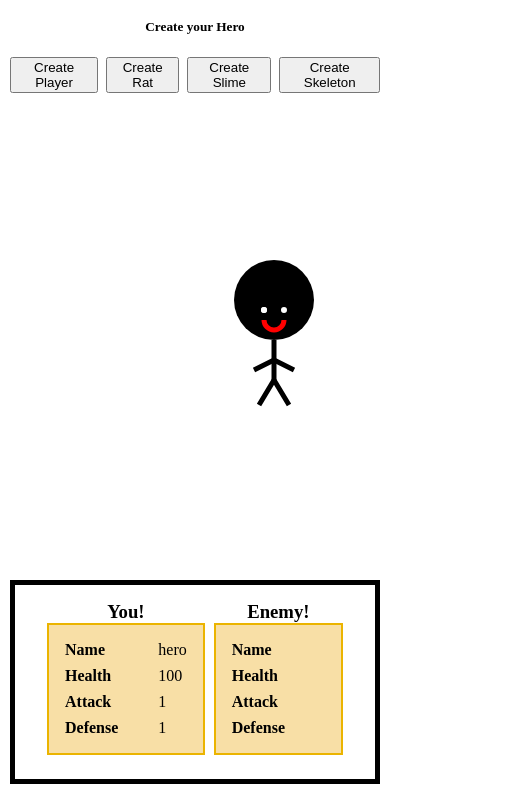
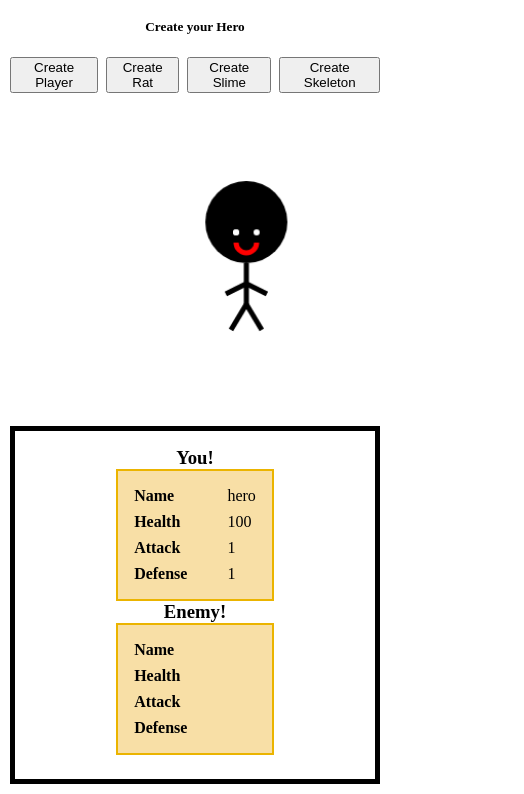
Before and after one commit to AlyxMoon/epicodus-react-week01-rpg, a website built with webpack: page src/index.html in a window 390 px wide. Shown: the part 50-844 px from the top of the page, 524 px wide, since content can reach past the window. Built offline with nearby package versions, Linux system fonts and the light colour scheme.

Commit message:
add some responsive styling for example

```diff
--- a/src/index.html
+++ b/src/index.html
@@ -37,7 +37,7 @@
   </main>
 
   <div class="characters">
-    <canvas id="myPlayer" height="150" width="450"></canvas>
+    <canvas id="myPlayer"></canvas>
   </div>
 
   <footer class="stats">
--- a/src/styles/main.css
+++ b/src/styles/main.css
@@ -8,7 +8,7 @@ dl {
   justify-content: flex-start;
   row-gap: 0.5em;
 
-  width: fit-content;
+  width: 100%;
   padding: 1em;
   margin: 0;
 
@@ -40,15 +40,6 @@ body {
   justify-content: space-between;
 }
 
-footer {
-  display: grid;
-  grid-auto-flow: column;
-  grid-template-rows: auto auto;
-  justify-content: space-between;
-
-  padding: 1em 2em 1.5em;
-}
-
 footer h3 {
   text-align: center;
   margin: 0;
@@ -77,6 +68,32 @@ main h1, main h5 {
   justify-content: center;
   gap: 0.5em;
 }
+
 .characters {
-  padding: 4em;
+  padding: 8vw;
 }
+
+canvas {
+  height: auto;
+  width: 100%;
+}
+
+footer {
+  display: grid;
+  grid-auto-flow: column;
+  grid-template-rows: auto auto auto auto;
+  justify-content: center;
+
+  padding: 1em 2em 1.5em;
+}
+
+@media (min-width: 400px) {
+  footer {
+    grid-template-rows: auto auto;
+    justify-content: space-between;
+  }
+
+  dl {
+    width: fit-content;
+  }
+}
```
